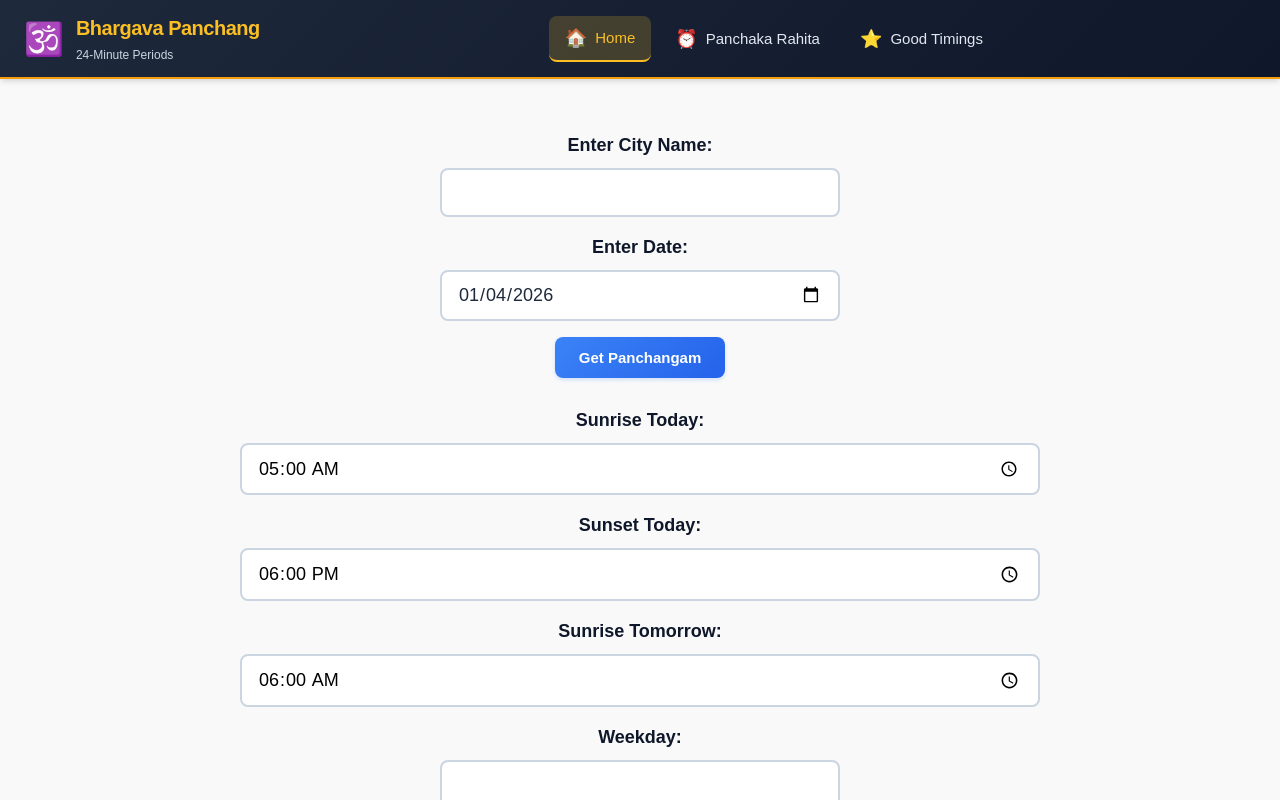
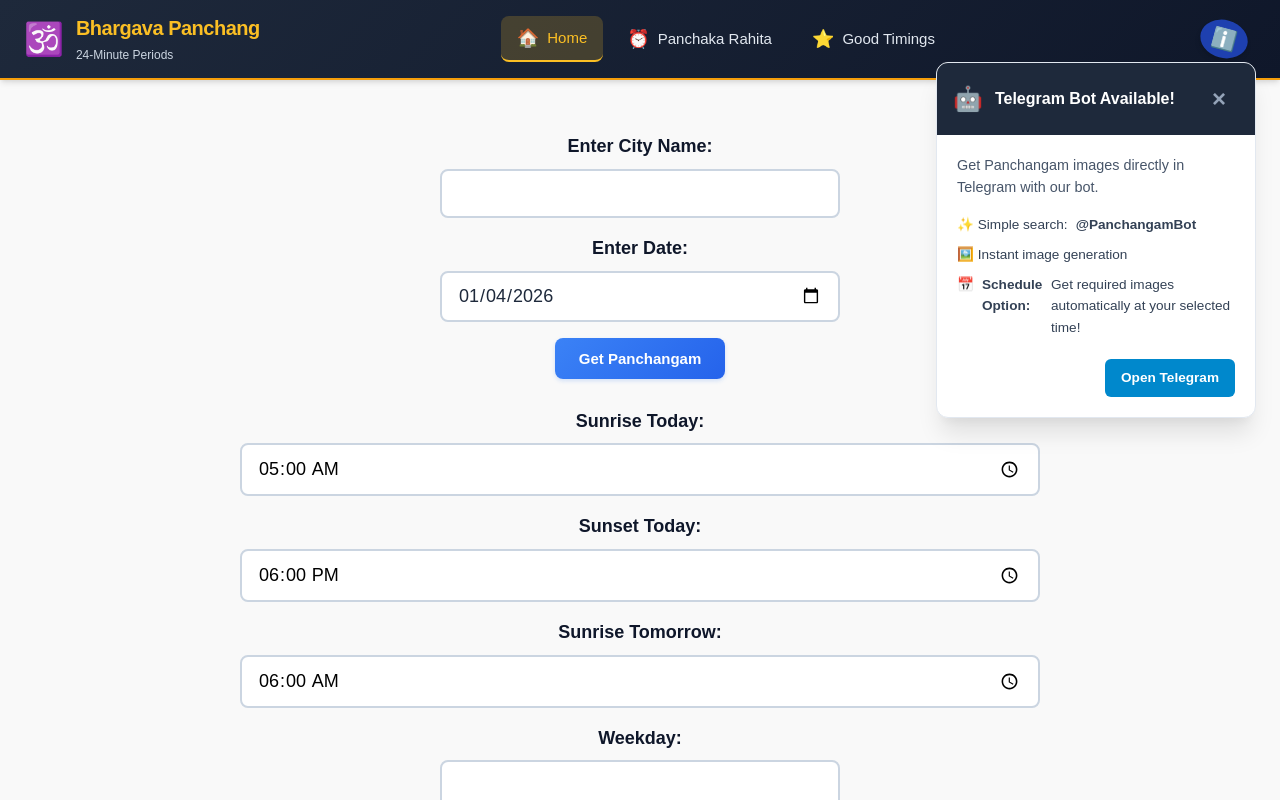
Before and after one commit to ucs200525/panchBotNewTele, a React (Create React App) app in the folder frontend/: page / in a window 1280 px wide. Shown: the top 800 px of the page. Built offline with nearby package versions, Linux system fonts and the light colour scheme; no server answers.

Commit message:
promotion

```diff
--- /dev/null
+++ b/frontend/src/components/BotPromotion.css
@@ -0,0 +1,183 @@
+/* Bot Promotion Container */
+.bot-promo-wrapper {
+    position: relative;
+    display: inline-block;
+}
+
+/* Floating Info Icon */
+.bot-info-icon {
+    position: relative;
+    background: #3b82f6; /* Modern Blue */
+    color: white;
+    border: none;
+    border-radius: 50%;
+    width: 38px;
+    height: 38px;
+    display: flex;
+    align-items: center;
+    justify-content: center;
+    font-size: 1.25rem;
+    cursor: pointer;
+    box-shadow: 0 4px 6px -1px rgba(0, 0, 0, 0.1), 0 2px 4px -1px rgba(0, 0, 0, 0.06);
+    transition: all 0.2s cubic-bezier(0.4, 0, 0.2, 1);
+    z-index: 1000;
+}
+
+.bot-info-icon:hover {
+    background: #2563eb;
+    transform: scale(1.05);
+    box-shadow: 0 10px 15px -3px rgba(0, 0, 0, 0.1), 0 4px 6px -2px rgba(0, 0, 0, 0.05);
+}
+
+.bot-info-icon.active {
+    background: #1e40af;
+    transform: rotate(15deg);
+}
+
+/* Notification Dot */
+.notification-dot {
+    position: absolute;
+    top: 0;
+    right: 0;
+    width: 10px;
+    height: 10px;
+    background: #ef4444; /* Alert Red */
+    border: 2px solid white;
+    border-radius: 50%;
+    animation: ping 1.5s cubic-bezier(0, 0, 0.2, 1) infinite;
+}
+
+@keyframes ping {
+    75%, 100% {
+        transform: scale(2);
+        opacity: 0;
+    }
+}
+
+/* Floating Card Layout */
+.bot-promo-card {
+    position: absolute;
+    top: 50px;
+    right: 0;
+    width: 320px;
+    background: #ffffff;
+    border-radius: 12px;
+    box-shadow: 0 20px 25px -5px rgba(0, 0, 0, 0.1), 0 10px 10px -5px rgba(0, 0, 0, 0.04);
+    border: 1px solid #e2e8f0;
+    z-index: 1001;
+    overflow: hidden;
+    animation: floatIn 0.3s ease-out;
+}
+
+@keyframes floatIn {
+    from {
+        opacity: 0;
+        transform: translateY(10px) scale(0.95);
+    }
+    to {
+        opacity: 1;
+        transform: translateY(0) scale(1);
+    }
+}
+
+/* Card Content Styling */
+.bot-promo-header {
+    background: #1e293b;
+    padding: 1rem;
+    display: flex;
+    align-items: center;
+    gap: 0.75rem;
+    color: white;
+}
+
+.bot-icon {
+    font-size: 1.5rem;
+}
+
+.bot-promo-header h3 {
+    font-size: 1rem;
+    font-weight: 700;
+    margin: 0 !important;
+    text-align: left !important;
+    color: white !important;
+    flex: 1;
+}
+
+.close-btn {
+    background: transparent !important;
+    border: none !important;
+    color: #94a3b8 !important;
+    font-size: 1.5rem !important;
+    padding: 0 !important;
+    width: 24px !important;
+    height: 24px !important;
+    display: flex !important;
+    align-items: center !important;
+    justify-content: center !important;
+    cursor: pointer !important;
+    box-shadow: none !important;
+}
+
+.close-btn:hover {
+    color: white !important;
+    background: transparent !important;
+    transform: none !important;
+}
+
+.bot-promo-body {
+    padding: 1.25rem;
+}
+
+.bot-promo-body p {
+    font-size: 0.9rem;
+    color: #475569;
+    margin-bottom: 1rem;
+    line-height: 1.5;
+}
+
+.bot-features {
+    list-style: none;
+    padding: 0;
+    margin: 0 0 1.25rem 0;
+}
+
+.bot-features li {
+    font-size: 0.85rem;
+    color: #334155;
+    margin-bottom: 0.5rem;
+    display: flex;
+    align-items: flex-start;
+    gap: 0.5rem;
+    text-align: left;
+}
+
+.bot-actions {
+    display: flex;
+    justify-content: flex-end;
+}
+
+.telegram-btn {
+    background: #0088cc; /* Official Telegram Blue */
+    color: white;
+    text-decoration: none;
+    padding: 0.5rem 1rem;
+    border-radius: 6px;
+    font-size: 0.85rem;
+    font-weight: 700;
+    display: inline-block;
+    transition: all 0.2s ease;
+}
+
+.telegram-btn:hover {
+    background: #007bbd;
+    transform: translateY(-1px);
+    box-shadow: 0 4px 6px rgba(0, 136, 204, 0.2);
+}
+
+/* Responsive adjustments */
+@media (max-width: 480px) {
+    .bot-promo-card {
+        right: -10px;
+        width: 280px;
+    }
+}
--- /dev/null
+++ b/frontend/src/components/BotPromotion.js
@@ -0,0 +1,71 @@
+import React, { useState, useEffect } from 'react';
+import './BotPromotion.css';
+
+const BotPromotion = () => {
+    const [isVisible, setIsVisible] = useState(false);
+    const [hasBeenShown, setHasBeenShown] = useState(false);
+
+    useEffect(() => {
+        const shown = localStorage.getItem('bot_promo_shown');
+        if (!shown) {
+            setIsVisible(true);
+            setHasBeenShown(false);
+        } else {
+            setHasBeenShown(true);
+        }
+    }, []);
+
+    const dismissPromo = () => {
+        setIsVisible(false);
+        localStorage.setItem('bot_promo_shown', 'true');
+        setHasBeenShown(true);
+    };
+
+    const togglePromo = () => {
+        setIsVisible(!isVisible);
+    };
+
+    return (
+        <div className="bot-promo-wrapper">
+            <button
+                className={`bot-info-icon ${isVisible ? 'active' : ''}`}
+                onClick={togglePromo}
+                title="Telegram Bot Info"
+            >
+                ℹ️
+                {!hasBeenShown && <span className="notification-dot"></span>}
+            </button>
+
+            {isVisible && (
+                <div className="bot-promo-card">
+                    <div className="bot-promo-header">
+                        <span className="bot-icon">🤖</span>
+                        <h3>Telegram Bot Available!</h3>
+                        <button className="close-btn" onClick={dismissPromo}>&times;</button>
+                    </div>
+                    <div className="bot-promo-body">
+                        <p>Get Panchangam images directly in Telegram with our bot.</p>
+                        <ul className="bot-features">
+                            <li>✨ Simple search: <strong>@PanchangamBot</strong></li>
+                            <li>🖼️ Instant image generation</li>
+                            <li>📅 <strong>Schedule Option:</strong> Get required images automatically at your selected time!</li>
+                        </ul>
+                        <div className="bot-actions">
+                            <a
+                                href="https://t.me/PanchangamBot"
+                                target="_blank"
+                                rel="noopener noreferrer"
+                                className="telegram-btn"
+                                onClick={dismissPromo}
+                            >
+                                Open Telegram
+                            </a>
+                        </div>
+                    </div>
+                </div>
+            )}
+        </div>
+    );
+};
+
+export default BotPromotion;
--- a/frontend/src/components/Navbar.css
+++ b/frontend/src/components/Navbar.css
@@ -218,7 +218,8 @@
     }
 
     .navbar-actions {
-        display: none;
+        display: flex; /* Show bot icon on mobile */
+        gap: 0.25rem;
     }
 }
 
--- a/frontend/src/components/Navbar.js
+++ b/frontend/src/components/Navbar.js
@@ -1,6 +1,7 @@
 import React from 'react';
 import { Link, useLocation } from 'react-router-dom';
 import './Navbar.css';
+import BotPromotion from './BotPromotion';
 
 const Navbar = () => {
   const location = useLocation();
@@ -110,6 +111,11 @@
           */}
         </div>
 
+        {/* Telegram Bot Promo Icon */}
+        <div className="navbar-actions">
+          <BotPromotion />
+        </div>
+
         {/* Settings button - Optional */}
         {/* <div className="navbar-actions">
           <button className="action-btn" title="Settings">
```
